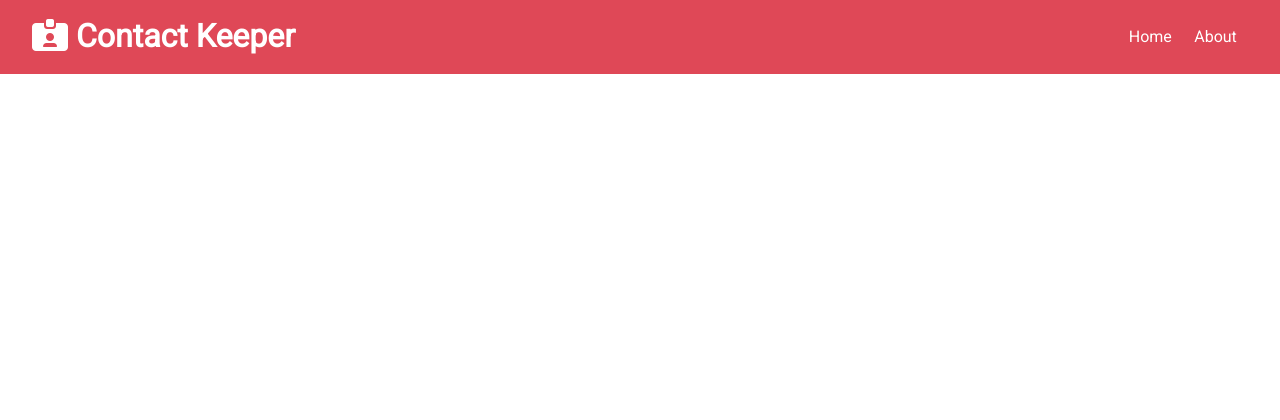
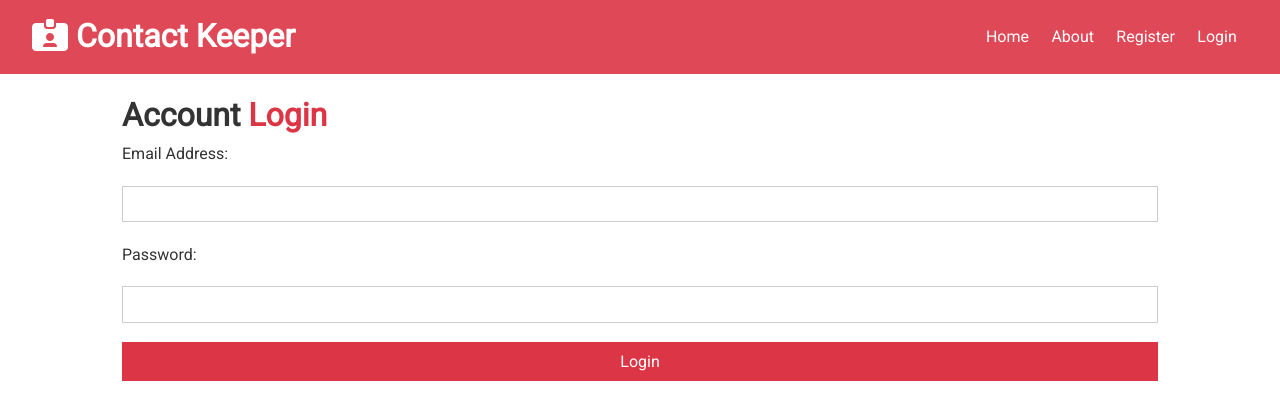
Before and after one commit to GuRuGuMaWaRu/EP__contact-keeper, a React (Create React App) app in the folder client/: page /login in a window 1280 px wide. Shown: the top 420 px of the page. Built offline with nearby package versions, Linux system fonts and the light colour scheme.

Commit message:
Write Login component & add Register and Login links to navbar

```diff
--- a/client/src/App.js
+++ b/client/src/App.js
@@ -5,6 +5,7 @@
 import Home from "./components/pages/Home";
 import About from "./components/pages/About";
 import Register from "./components/auth/Register";
+import Login from "./components/auth/Login";
 
 import ContactState from "./context/contact/ContactState";
 import AuthState from "./context/auth/AuthState";
@@ -23,6 +24,7 @@
                 <Route exact path="/" component={Home} />
                 <Route exact path="/about" component={About} />
                 <Route exact path="/register" component={Register} />
+                <Route exact path="/login" component={Login} />
               </Switch>
             </div>
           </Fragment>
--- a/client/src/components/auth/Login.js
+++ b/client/src/components/auth/Login.js
@@ -0,0 +1,47 @@
+import React, { useState } from "react";
+
+const Login = () => {
+  const [user, setUser] = useState({
+    email: "",
+    password: ""
+  });
+
+  const { email, password } = user;
+
+  const onChange = e => setUser({ ...user, [e.target.name]: e.target.value });
+
+  const onSubmit = e => {
+    e.preventDefault();
+    console.log("Login submit");
+  };
+
+  return (
+    <div className="form-container">
+      <h1>
+        Account <span className="text-primary">Login</span>
+      </h1>
+      <form onSubmit={onSubmit}>
+        <div className="form-group">
+          <label htmlFor="email">Email Address:</label>
+          <input type="email" name="email" value={email} onChange={onChange} />
+        </div>
+        <div className="form-group">
+          <label htmlFor="password">Password:</label>
+          <input
+            type="password"
+            name="password"
+            value={password}
+            onChange={onChange}
+          />
+        </div>
+        <input
+          type="submit"
+          value="Login"
+          className="btn btn-primary btn-block"
+        />
+      </form>
+    </div>
+  );
+};
+
+export default Login;
--- a/client/src/components/layout/Navbar.js
+++ b/client/src/components/layout/Navbar.js
@@ -15,6 +15,12 @@
         <li>
           <Link to="/about">About</Link>
         </li>
+        <li>
+          <Link to="/register">Register</Link>
+        </li>
+        <li>
+          <Link to="/login">Login</Link>
+        </li>
       </ul>
     </div>
   );
```
